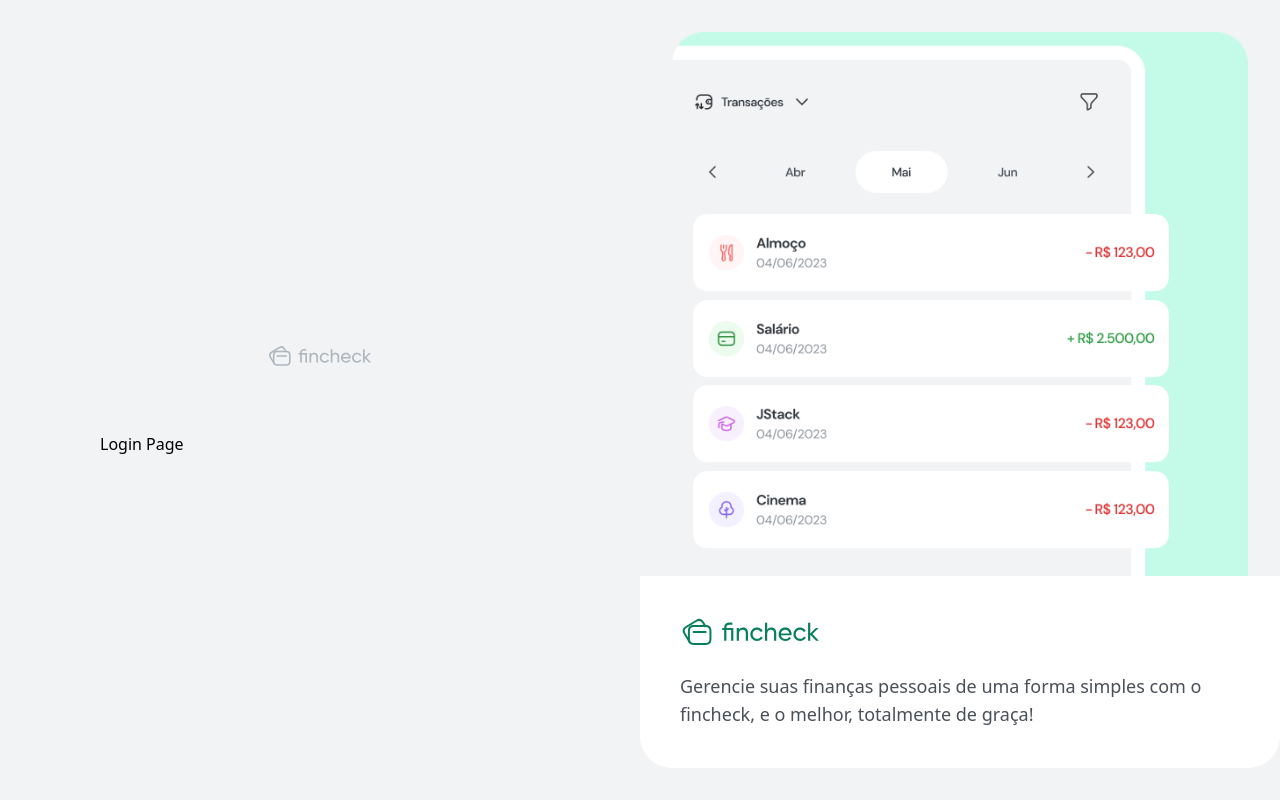
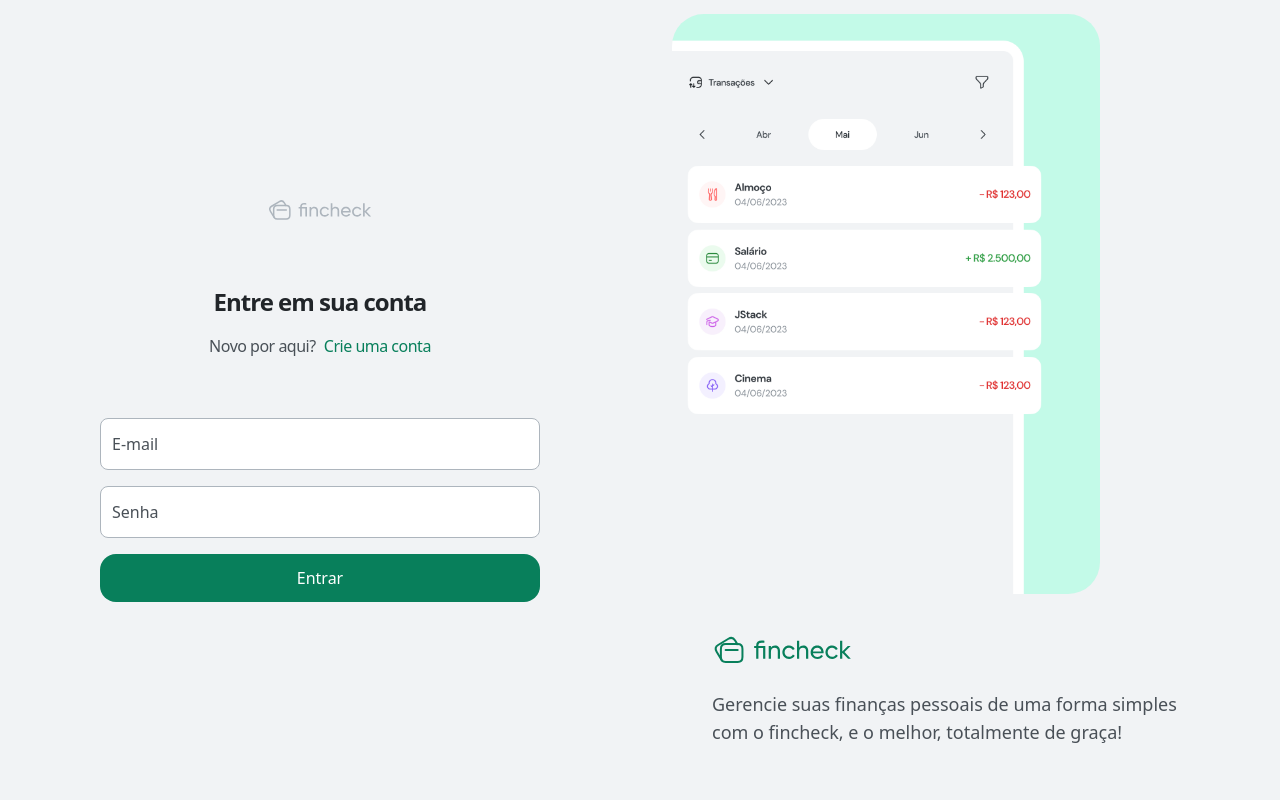
Before and after one commit to nicolasteofilo/fincheck, a React (Vite) app in the folder frontend/: page /login in a window 1280 px wide. Built offline with nearby package versions, Linux system fonts and the light colour scheme.

Commit message:
front(feat): create ui for login and register page

```diff
--- /dev/null
+++ b/frontend/src/view/components/Button.tsx
@@ -0,0 +1,18 @@
+import { ComponentProps } from "react";
+
+interface ButtonProps extends ComponentProps<"button"> {
+  text: string;
+}
+
+export function Button({ text, ...props }: ButtonProps) {
+  return (
+    <div>
+      <button
+        className="bg-teal-900 hover:bg-teal-800 disabled:bg-gray-100 disabled:text-gray-400 disabled:cursor-not-allowed w-full px-6 h-12 rounded-2xl text-white font-medium transition-all"
+        {...props}
+      >
+        {text}
+      </button>
+    </div>
+  );
+}
--- /dev/null
+++ b/frontend/src/view/components/Input.tsx
@@ -0,0 +1,26 @@
+import { ComponentProps } from "react";
+
+interface InputProps extends ComponentProps<"input"> {
+  name: string;
+}
+
+export function Input({ placeholder, name, id, ...props }: InputProps) {
+  const inputId = id ?? name;
+
+  return (
+    <div className="relative">
+      <input
+        id={inputId}
+        className="bg-white w-full rounded-lg border border-gray-500 px-3 h-[52px] text-gray-800 pt-4 peer placeholder-shown:pt-0 focus:border-gray-800 transition-all outline-none"
+        {...props}
+        placeholder=" "
+      />
+      <label
+        htmlFor={inputId}
+        className="absolute text-xs left-[12px] top-2 pointer-events-none text-gray-700 peer-placeholder-shown:text-base peer-placeholder-shown:top-3.5 transition-all"
+      >
+        {placeholder}
+      </label>
+    </div>
+  );
+}
--- a/frontend/src/view/components/Logo.tsx
+++ b/frontend/src/view/components/Logo.tsx
@@ -11,26 +11,26 @@
       className={className}
     >
       <path
-        fill-rule="evenodd"
-        clip-rule="evenodd"
+        fillRule="evenodd"
+        clipRule="evenodd"
         d="M19.2798 7.58594H10.2285C8.03939 7.58594 6.6665 9.13611 6.6665 11.3306V17.2513C6.6665 19.4458 8.03182 20.9959 10.2285 20.9959H19.2787C21.4764 20.9959 22.8428 19.4458 22.8428 17.2513V11.3306C22.8428 9.13611 21.4764 7.58594 19.2798 7.58594Z"
-        stroke-width="1.5"
-        stroke-linecap="round"
-        stroke-linejoin="round"
+        strokeWidth="1.5"
+        strokeLinecap="round"
+        strokeLinejoin="round"
         stroke="currentColor"
       />
       <path
         d="M10.2144 12.0479H19.2895"
-        stroke-width="1.5"
-        stroke-linecap="round"
-        stroke-linejoin="round"
+        strokeWidth="1.5"
+        strokeLinecap="round"
+        strokeLinejoin="round"
         stroke="currentColor"
       />
       <path
         d="M18.9275 7.58365L17.3417 4.94056C16.2055 3.06933 14.2402 2.43801 12.3539 3.57524L4.60512 8.23874C2.72631 9.36733 2.34796 11.4029 3.47654 13.2893L6.53797 18.3549C6.68067 18.6003 6.8385 18.8208 7.01903 19.0186V19.0262"
-        stroke-width="1.5"
-        stroke-linecap="round"
-        stroke-linejoin="round"
+        strokeWidth="1.5"
+        strokeLinecap="round"
+        strokeLinejoin="round"
         stroke="currentColor"
       />
       <path
--- a/frontend/src/view/layouts/AuthLayout.tsx
+++ b/frontend/src/view/layouts/AuthLayout.tsx
@@ -14,17 +14,19 @@
         </div>
       </div>
 
-      <div className="w-1/2 h-full p-8 justify-center items-center relative hidden lg:flex">
+      <div className="w-1/2 h-full p-8 justify-center items-center hidden lg:flex">
+        <div className="flex flex-col">
           <img
             src={ilustrationLogin}
-          className="object-cover w-full h-full max-w-[656px] max-h-[960px] rounded-[32px]"
+            className="object-cover w-full h-full max-w-[428px] max-h-[580px] rounded-[32px]"
           />
-        <div className="bg-white max-w-[656px] h-auto p-10 absolute rounded-b-[32px] bottom-8">
+          <div className="max-w-[656px] h-auto p-10 bottom-8">
             <Logo className="text-teal-900 h-8" />
             <p className="text-gray-700 font-medium text-lg mt-6">
-            Gerencie suas finanças pessoais de uma forma simples com o fincheck,
-            e o melhor, totalmente de graça!
+              Gerencie suas finanças pessoais de uma forma simples com o
+              fincheck, e o melhor, totalmente de graça!
             </p>
+          </div>
         </div>
       </div>
     </div>
--- a/frontend/src/view/pages/Login/index.tsx
+++ b/frontend/src/view/pages/Login/index.tsx
@@ -1,3 +1,34 @@
+import { Button } from "../../components/Button";
+import { Input } from "../../components/Input";
+
 export function Login() {
-  return <h1>Login Page</h1>
+  return (
+    <>
+      <header className="flex flex-col items-center gap-4">
+        <h1 className="text-2xl font-bold text-gray-900 tracking-[-1px]">
+          Entre em sua conta
+        </h1>
+        <p className="space-x-1">
+          <span className="text-gray-700 tracking-[-0.5px]">
+            Novo por aqui?
+          </span>{" "}
+          <a
+            className="text-teal-900 font-medium tracking-[-0.5px]"
+            href="/register"
+          >
+            Crie uma conta
+          </a>
+        </p>
+      </header>
+
+      <form className="flex flex-col mt-[60px] gap-4">
+        <Input type="email" placeholder="E-mail" name="email" />
+        <Input type="password" placeholder="Senha" name="password" />
+        <Button
+          type="submit"
+          text="Entrar"
+        />
+      </form>
+    </>
+  );
 }
--- a/frontend/src/view/pages/Register/index.tsx
+++ b/frontend/src/view/pages/Register/index.tsx
@@ -1,3 +1,32 @@
+import { Button } from "../../components/Button";
+import { Input } from "../../components/Input";
+
 export function Register() {
-  return <h1>Register Page</h1>
+  return (
+    <>
+      <header className="flex flex-col items-center gap-4">
+        <h1 className="text-2xl font-bold text-gray-900 tracking-[-1px]">
+          Crie sua conta
+        </h1>
+        <p className="space-x-1">
+          <span className="text-gray-700 tracking-[-0.5px]">
+            Já possui uma conta?
+          </span>{" "}
+          <a
+            className="text-teal-900 font-medium tracking-[-0.5px]"
+            href="/login"
+          >
+            Fazer Login
+          </a>
+        </p>
+      </header>
+
+      <form className="flex flex-col mt-[60px] gap-4">
+        <Input type="text" placeholder="Nome" name="name" />
+        <Input type="email" placeholder="E-mail" name="email" />
+        <Input type="password" placeholder="Senha" name="password" />
+        <Button type="submit" text="Criar conta" />
+      </form>
+    </>
+  );
 }
```
Lines whose indentation alone changed are shown as unchanged.
